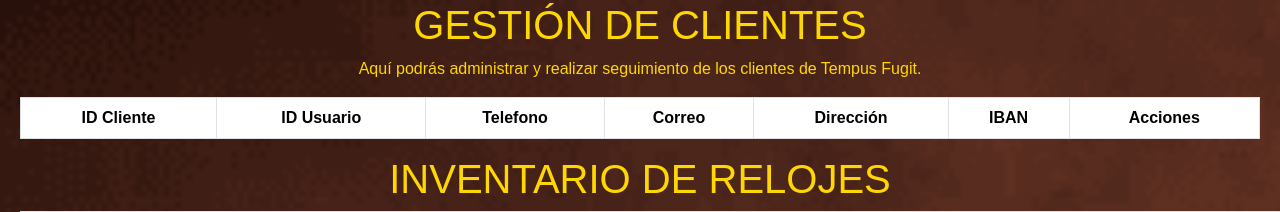
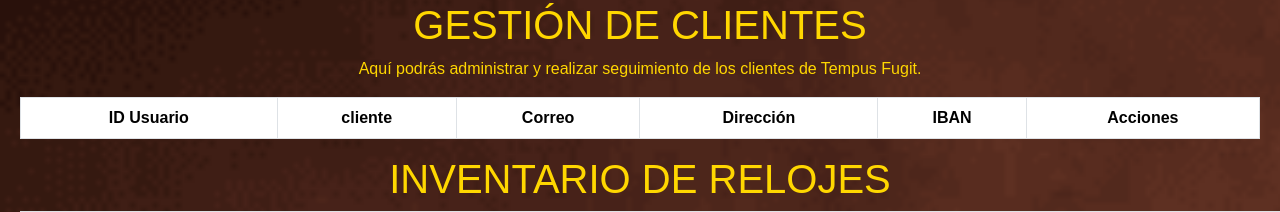
Before and after one commit to Ivnme17/TempusFugit, a PHP site: template docker/src/Vista/vistaEmpleado.php in a window 1280 px wide. Shown: the part 661-873 px from the top of the page. Run offline with PHP 8.4, Linux system fonts and the light colour scheme; the template is opened without the code that fills it, so the values that code supplies are empty; data comes from the database, SQL or seed files in the repository.

Commit message:
Refactor la vista de empleados para actualizar los encabezados de la tabla de clientes, cambiando "ID Cliente" por "cliente" y eliminando "Telefono", mejorando la claridad de la información presentada.

```diff
--- a/docker/src/Vista/vistaEmpleado.php
+++ b/docker/src/Vista/vistaEmpleado.php
@@ -94,9 +94,8 @@ if ($resultado) {
         <table class="table table-striped table-bordered table-hover">
             <thead>
           <tr>
-              <th>ID Cliente</th>
               <th>ID Usuario</th>
-              <th>Telefono</th>
+              <th>cliente</th>
               <th>Correo</th>
               <th>Dirección</th>
               <th>IBAN</th>
```
